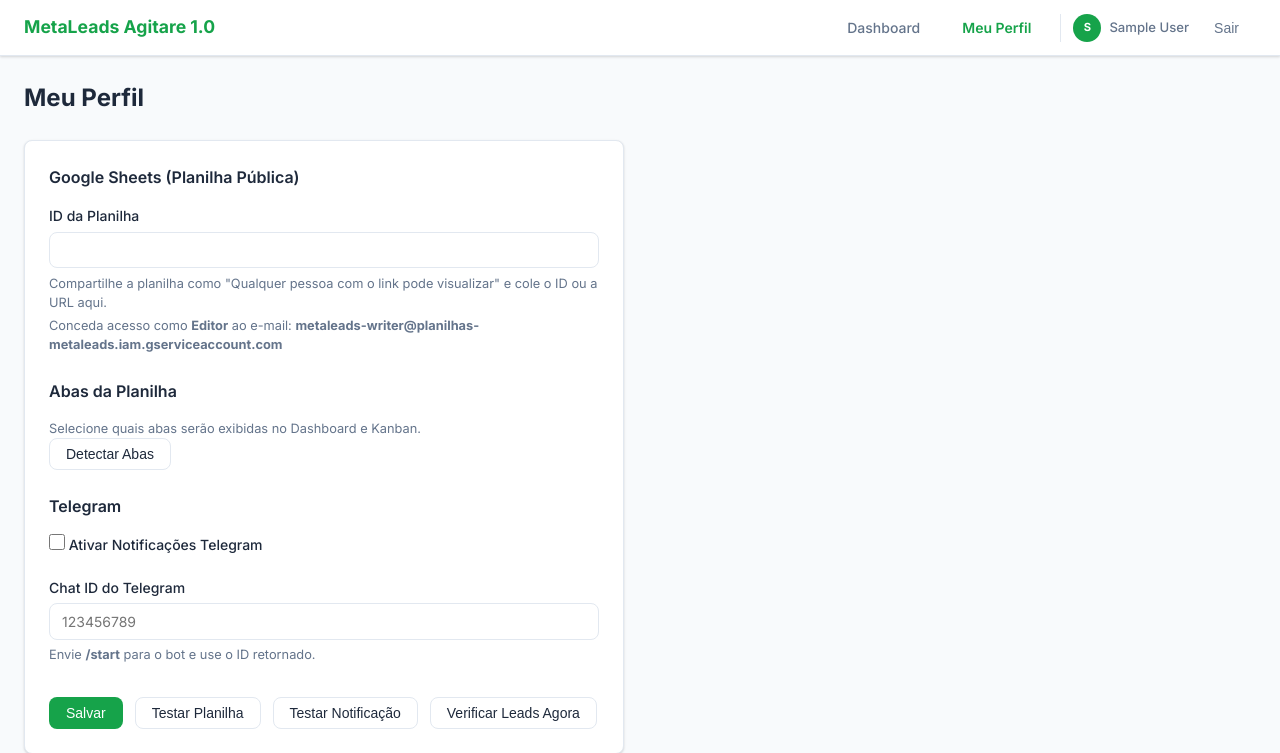
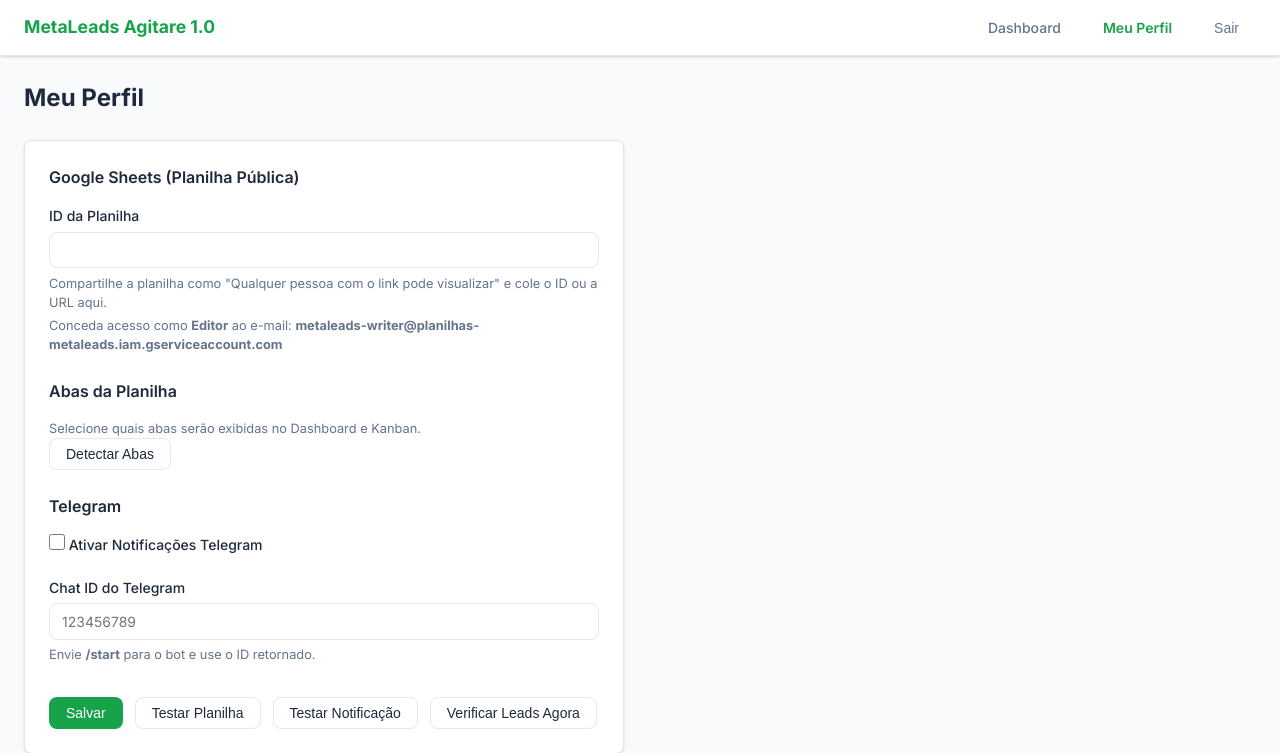
Before and after one commit to leonadito/metaleads, a Django app: page /profile/ in a window 1280 px wide. Shown: the top 753 px of the page. Run offline with Django 5.2, Linux system fonts and the light colour scheme; the visitor is signed in with stand-in values (Sample User, id 1); data comes from the database, SQL or seed files in the repository.

Commit message:
fix: exibir nome do usuario ao lado do titulo Dashboard; reverter avatar do navbar
Co-Authored-By: Claude Sonnet 4.6 <noreply@anthropic.com>

```diff
--- a/static/css/style.css
+++ b/static/css/style.css
@@ -51,37 +51,6 @@ a:hover { text-decoration: underline; }
 }
 
 .navbar-actions { display: flex; gap: .5rem; align-items: center; }
-
-.navbar-user {
-  display: flex;
-  align-items: center;
-  gap: .5rem;
-  padding-left: .75rem;
-  margin-left: .25rem;
-  border-left: 1px solid var(--color-border);
-}
-.navbar-user-avatar {
-  width: 28px;
-  height: 28px;
-  border-radius: 50%;
-  background: var(--color-primary);
-  color: #fff;
-  display: flex;
-  align-items: center;
-  justify-content: center;
-  font-size: .7rem;
-  font-weight: 700;
-  flex-shrink: 0;
-}
-.navbar-user-name {
-  font-size: .82rem;
-  font-weight: 500;
-  color: var(--color-muted);
-  max-width: 140px;
-  overflow: hidden;
-  text-overflow: ellipsis;
-  white-space: nowrap;
-}
 
 /* ── Main layout ───────────────────────────────────────────────────────────── */
 .main-content {
--- a/templates/base.html
+++ b/templates/base.html
@@ -17,10 +17,6 @@
     <div class="navbar-actions">
       <a href="{% url 'dashboard' %}" class="btn btn-ghost {% block nav_dashboard %}{% endblock %}">Dashboard</a>
       <a href="{% url 'profile' %}" class="btn btn-ghost {% block nav_profile %}{% endblock %}">Meu Perfil</a>
-      <div class="navbar-user">
-        <div class="navbar-user-avatar">{{ request.user.get_full_name|default:request.user.username|first|upper }}</div>
-        <span class="navbar-user-name">{{ request.user.get_full_name|default:request.user.username }}</span>
-      </div>
       <form method="post" action="{% url 'logout' %}" style="display:inline">
         {% csrf_token %}
         <button type="submit" class="btn btn-ghost">Sair</button>
--- a/templates/dashboard.html
+++ b/templates/dashboard.html
@@ -7,7 +7,7 @@
 
 {% block content %}
 <div class="page-header">
-  <h1>Dashboard</h1>
+  <h1>Dashboard <span style="font-size:.65em;font-weight:400;color:var(--color-muted)">{{ request.user.get_full_name|default:request.user.username }}</span></h1>
   <button id="refresh-btn" class="btn btn-secondary">↻ Atualizar</button>
 </div>
 
```
